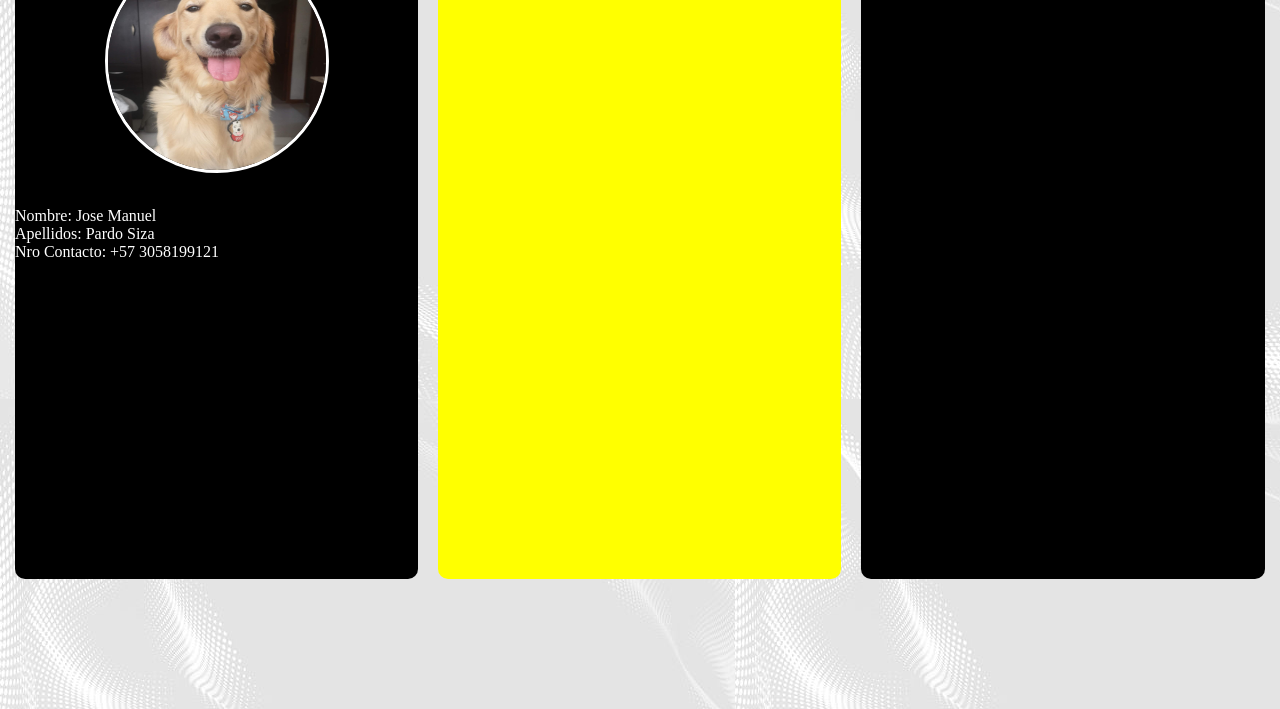
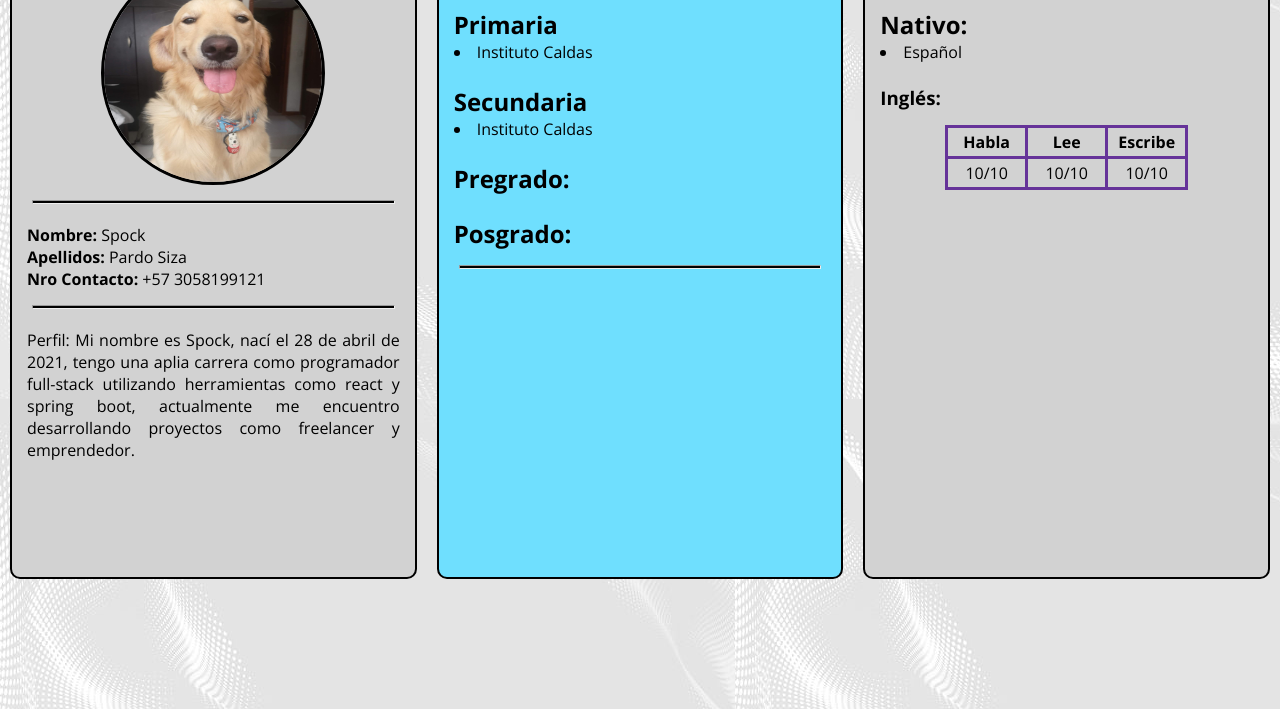
Before and after one commit to Jmpardo047/proyect1, a plain HTML site: page index.html in a window 1280 px wide. Shown: the part 91-800 px from the top of the page. Drawn offline with nearby package versions, Linux system fonts and the light colour scheme.

Commit message:
proyecto actualizado

```diff
--- a/css/styles.css
+++ b/css/styles.css
@@ -1,45 +1,114 @@
 
+@import url('https://fonts.googleapis.com/css2?family=Open+Sans:ital,wght@0,300..800;1,300..800&display=swap');
 *{
     margin: 0;
     padding: 0;
+    font-family: "Open Sans", sans-serif;
+    font-optical-sizing: auto;
+    font-style: normal;
+    font-variation-settings: "wdth" 100;
     box-sizing: border-box;
 }
+.container{
+    display: grid;
+    grid-template-columns: repeat(3, 1fr);
+}
+.linea{
+    background-color: black;
+    width: 90%;
+    height: 4px;
+}
 .sect1{
-    width: 31.5%;
+    position: static;
     height: 660px;
     margin: 10px;
-    margin-left: 15px;
+    background-color: rgb(210, 210, 210);
+    border: 2px solid black;
+    border-radius: 10px;
+}
+.content{
+    display: flex;
+    flex-wrap: nowrap;
+    width: 100%;
+    height: 100%;
+    flex-direction: column;
+    align-items: center;
+}
+#fp{
+    margin-top: 40px;
+    margin-bottom: 15px;
+    width: 14em;
+    height: 14em;
+    border-radius: 100%;
+    border: solid 3px black
+}
+
+.info{
+    margin-top: 20px;
+    margin-bottom: 15px;
+    margin-left: 30px;
+    padding-right: 30px;
+    width: 100%;
+    height: max-content;
+    color: black;
+    text-align: justify;
+}
+.sect2{
+    height: 660px;
+    margin: 10px;
+    background-color: rgb(111, 223, 254);
+    border: 2px solid black;
+    border-radius: 10px;
+}
+h1{
+    margin-top: 20px;
+    width: 90%;
+    text-align: left;
+}
+.sect3{
+    height: 660px;
+    margin: 10px;
+    background-color: rgb(210, 210, 210);
+    border: 2px solid black;
+    border-radius: 10px;
+}
+.tabla{
+    border-collapse: collapse;
+    text-align: center;
+}
+th, td{
+    width: 80px;
+    padding: 3px;
+    margin: 100px;
+    font-style: normal;
+    border:3px solid rebeccapurple
+}
+
+
+@media (max-width: 800px) {
+    .container{
+        display: flex;
+        flex-direction: column;
+    }
+    .sect1{
+        width: 100vw;
+        height: 660px;
+        margin: 10px;
         background-color: black;
         border-radius: 10px;
-    float: left;
-    text-align: center;
     }
     .sect2{
-    width: 31.5%;
+        width: 100vw;
         height: 660px;
         margin: 10px;
         background-color: yellow;
         border-radius: 10px;
-    float: left;
     }
     .sect3{
-    width: 31.5%;
+        width: 100vw;
         height: 660px;
         margin: 10px;
         background-color: black;
         border-radius: 10px;
-    float: left;
     }
-
-#fp{
-    width: 14em;
-    height: 14em;
-    margin: 30px;
-    border-radius: 100%;
-    border: solid 3px white
   }
-
-#info{
-    color: white;
-    text-align: left;
-}
--- a/index.html
+++ b/index.html
@@ -8,15 +8,65 @@
 </head>
 <body class="container" background="images/bg.jpg">
     <div class="sect1">
-        <img src="images/fp.jpg" alt="foto" id="fp">
-        <div id="info">
-            <p>Nombre: Jose Manuel </p>
-            <p>Apellidos: Pardo Siza</p>
-            <p>Nro Contacto: +57 3058199121</p>
-
+        <div class="content">
+            <img src="images/fp.jpg" alt="foto" id="fp">
+            <hr class="linea">
+            <div class="info">
+                <p><strong>Nombre:</strong> Spock </p>
+                <p><strong>Apellidos:</strong> Pardo Siza</p>
+                <p><strong>Nro Contacto:</strong> +57 3058199121</p>
+            </div>
+            <hr class="linea">
+            <div class="info">
+                <p>Perfil: Mi nombre es Spock, nací el 28 de abril de 2021, tengo una aplia carrera como programador full-stack utilizando herramientas como react y spring boot, actualmente me encuentro desarrollando proyectos como freelancer y emprendedor.</p>
+            </div>
         </div>
     </div>
-    <div class="sect2"></div>
-    <div class="sect3"></div>
+
+
+    <div class="sect2">
+        <div class="content">
+            <h1>EST. ACADEMICOS</h1>
+            <hr class="linea">
+            <div class="info">
+                <h2>Primaria</h2>
+                <li>Instituto Caldas</li>
+                <br>
+                <h2>Secundaria</h2>
+                <li>Instituto Caldas</li>
+                <br>
+                <h2>Pregrado:</h2>
+                <br>
+                <h2>Posgrado:</h2>
+            </div>
+            <hr class="linea">
+        </div>
+    </div>
+
+
+    <div class="sect3">
+        <div class="content">
+            <h1>IDIOMAS</h1>
+            <hr class="linea">
+            <div class="info">
+                <h2>Nativo:</h2>
+                <li>Español</li>
+                <br>
+                <h3>Inglés:</h3>
+            </div>
+            <table class="tabla">
+                <tr>
+                    <th>Habla</th>
+                    <th>Lee</th>
+                    <th>Escribe</th>
+                </tr>
+                <tr>
+                    <td>10/10</td>
+                    <td>10/10</td>
+                    <td>10/10</td>
+                </tr>
+            </table>
+        </div>
+    </div>
 </body>
 </html>
```
Lines whose indentation alone changed are shown as unchanged.
